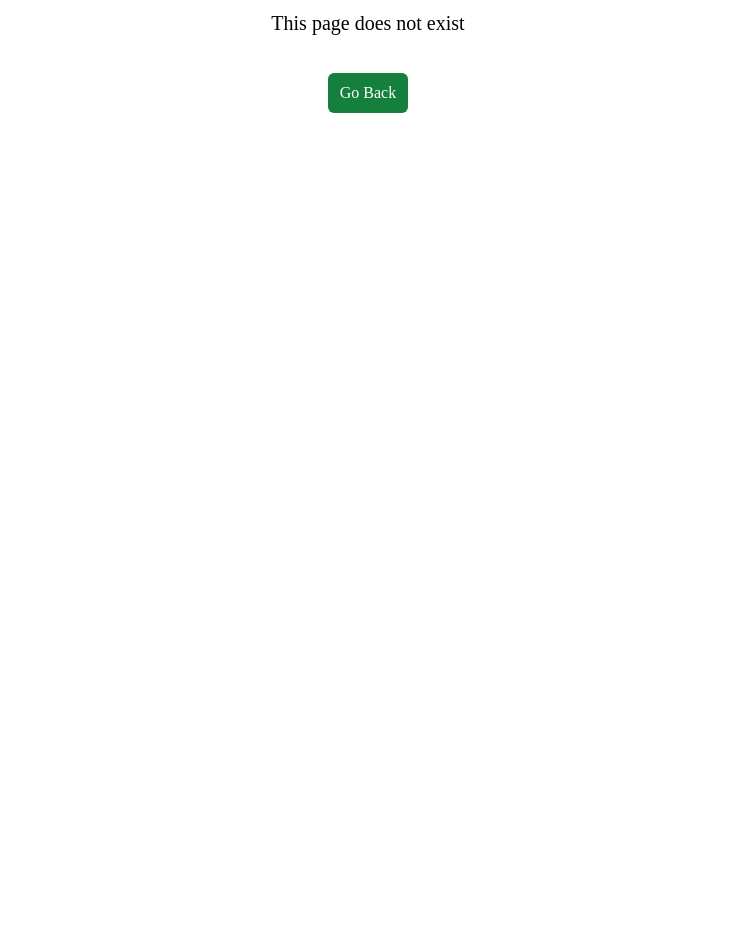
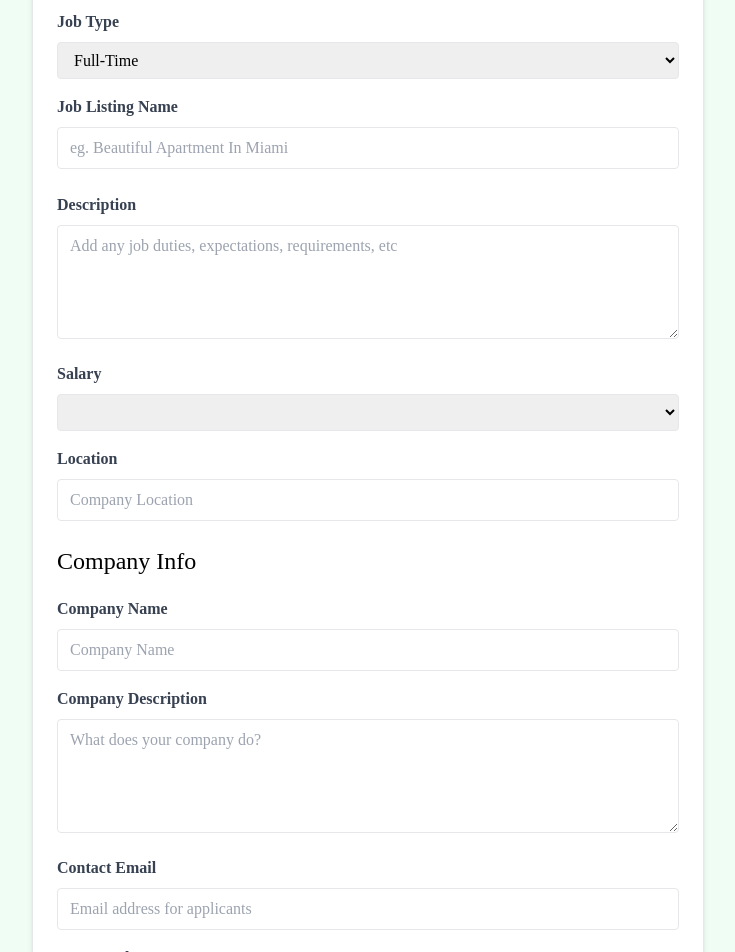
Before and after one commit to Clementmwangi/Mastering-vue, a Vue app: page /jobs/edit/1 in a window 1280 px wide. Before the commit this address had no page. Shown: the part 260-1212 px from the top of the page, without its empty margins (272-1007 px from the left). Before the commit the page ends 800 px from the top, so only its background shows below. Built offline with nearby package versions, Linux system fonts and the light colour scheme; no server answers; the HTML template or start-up script is replaced by a standard one.

Commit message:
added an EditJobView page and added its path to router

```diff
--- /dev/null
+++ b/src/Views/EditJobView.vue
@@ -0,0 +1,253 @@
+<script setup>
+    import { reactive, onMounted } from 'vue';
+    import { useToast } from 'vue-toastification';
+    import router from '@/router';
+    import { useRoute } from 'vue-router';
+    import axios from 'axios';
+
+    const route = useRoute();
+
+    const jobId = route.params.id;
+
+    const form = reactive({
+        type: 'Full-Time',
+        title: '',
+        description: '',
+        salary: '',
+        location: '',
+        company: {
+            name: '',
+            description: '',
+            contactEmail: '',
+            contactPhone: ''
+        }
+    });
+
+    const state = reactive({
+        job: {},
+        isloading: true
+    });
+
+    const toast = useToast();
+
+    const handleSubmit = async () => {
+        const newjob = {
+            type: form.type,
+            title: form.title,
+            description: form.description,
+            salary: form.salary,
+            location: form.location,
+            company: {
+                name: form.company.name,
+                description: form.company.description,
+                contactEmail: form.company.contactEmail,
+                contactPhone: form.company.contactPhone
+            }
+        }
+
+        try {
+            const response = await axios.post('/api/jobs', newjob);
+            toast.success('Job added successfully!');
+            router.push(`/jobs/${response.data.id}`);
+        } catch (error) {
+            console.error('Error fetching jobs:', error);
+            toast.error('Error adding job. Please try again.');
+        }
+    };
+
+    onMounted(async () => {
+        try {
+            const response = await axios.get(`/api/jobs/${jobId}`);
+            state.job = response.data;
+            form.type = state.job.type;
+            form.title = state.job.title;
+            form.description = state.job.description;
+            form.salary = state.job.salary;
+            form.location = state.job.location;
+            form.company.name = state.job.company.name;
+            form.company.description = state.job.company.description;
+            form.company.contactEmail = state.job.company.contactEmail;
+            form.company.contactPhone = state.job.company.contactPhone;
+        } catch (error) {
+            console.error('Error fetching job:', error);
+            toast.error('Error fetching job details. Please try again.');
+        } finally {
+            state.isloading = false;
+        }
+    });
+</script>
+
+<template>
+    <section class="bg-green-50">
+      <div class="container m-auto max-w-2xl py-24">
+        <div
+          class="bg-white px-6 py-8 mb-4 shadow-md rounded-md border m-4 md:m-0"
+        >
+          <form v-on:submit.prevent="handleSubmit">
+            <h2 class="text-3xl text-center font-semibold mb-6">Edit Job</h2>
+
+            <div class="mb-4">
+              <label for="type" class="block text-gray-700 font-bold mb-2"
+                >Job Type</label
+              >
+              <select
+              v-model="form.type"
+                id="type"
+                name="type"
+                class="border rounded w-full py-2 px-3"
+                required
+              >
+                <option value="Full-Time">Full-Time</option>
+                <option value="Part-Time">Part-Time</option>
+                <option value="Remote">Remote</option>
+                <option value="Internship">Internship</option>
+              </select>
+            </div>
+
+            <div class="mb-4">
+              <label class="block text-gray-700 font-bold mb-2"
+                >Job Listing Name</label
+              >
+              <input
+                type="text"
+                v-model="form.title"
+                id="name"
+                name="name"
+                class="border rounded w-full py-2 px-3 mb-2"
+                placeholder="eg. Beautiful Apartment In Miami"
+                required
+              />
+            </div>
+            <div class="mb-4">
+              <label
+                for="description"
+                class="block text-gray-700 font-bold mb-2"
+                >Description</label
+              >
+              <textarea
+                id="description"
+                v-model="form.description"
+                name="description"
+                class="border rounded w-full py-2 px-3"
+                rows="4"
+                placeholder="Add any job duties, expectations, requirements, etc"
+              ></textarea>
+            </div>
+
+            <div class="mb-4">
+              <label for="type" class="block text-gray-700 font-bold mb-2"
+                >Salary</label
+              >
+              <select
+                id="salary"
+                v-model="form.salary"
+                name="salary"
+                class="border rounded w-full py-2 px-3"
+                required
+              >
+                <option value="Under $50K">under $50K</option>
+                <option value="$50K - $60K">$50 - $60K</option>
+                <option value="$60K - $70K">$60 - $70K</option>
+                <option value="$70K - $80K">$70 - $80K</option>
+                <option value="$80K - $90K">$80 - $90K</option>
+                <option value="$90K - $100K">$90 - $100K</option>
+                <option value="$100K - $125K">$100 - $125K</option>
+                <option value="$125K - $150K">$125 - $150K</option>
+                <option value="$150K - $175K">$150 - $175K</option>
+                <option value="$175K - $200K">$175 - $200K</option>
+                <option value="Over $200K">Over $200K</option>
+              </select>
+            </div>
+
+            <div class="mb-4">
+              <label class="block text-gray-700 font-bold mb-2">
+                Location
+              </label>
+              <input
+                type="text"
+                v-model="form.location"
+                id="location"
+                name="location"
+                class="border rounded w-full py-2 px-3 mb-2"
+                placeholder="Company Location"
+                required
+              />
+            </div>
+
+            <h3 class="text-2xl mb-5">Company Info</h3>
+
+            <div class="mb-4">
+              <label for="company" class="block text-gray-700 font-bold mb-2"
+                >Company Name</label
+              >
+              <input
+                type="text"
+                v-model="form.company.name"
+                id="company"
+                name="company"
+                class="border rounded w-full py-2 px-3"
+                placeholder="Company Name"
+              />
+            </div>
+
+            <div class="mb-4">
+              <label
+                for="company_description"
+                class="block text-gray-700 font-bold mb-2"
+                >Company Description</label
+              >
+              <textarea
+                id="company_description"
+                v-model="form.company.description"
+                name="company_description"
+                class="border rounded w-full py-2 px-3"
+                rows="4"
+                placeholder="What does your company do?"
+              ></textarea>
+            </div>
+
+            <div class="mb-4">
+              <label
+                for="contact_email"
+                class="block text-gray-700 font-bold mb-2"
+                >Contact Email</label
+              >
+              <input
+                type="email"
+                v-model="form.company.contactEmail"
+                id="contact_email"
+                name="contact_email"
+                class="border rounded w-full py-2 px-3"
+                placeholder="Email address for applicants"
+                required
+              />
+            </div>
+            <div class="mb-4">
+              <label
+                for="contact_phone"
+                class="block text-gray-700 font-bold mb-2"
+                >Contact Phone</label
+              >
+              <input
+                type="tel"
+                v-model="form.company.contactPhone"
+                id="contact_phone"
+                name="contact_phone"
+                class="border rounded w-full py-2 px-3"
+                placeholder="Optional phone for applicants"
+              />
+            </div>
+
+            <div>
+              <button
+                class="bg-green-500 hover:bg-green-600 text-white font-bold py-2 px-4 rounded-full w-full focus:outline-none focus:shadow-outline"
+                type="submit"
+              >
+                Update Job
+              </button>
+            </div>
+          </form>
+        </div>
+      </div>
+    </section>
+</template>
--- a/src/router/index.js
+++ b/src/router/index.js
@@ -4,6 +4,7 @@
 import NotFoundView from "@/Views/NotFoundView.vue";
 import JobView from "@/Views/JobView.vue";
 import AddJobView from "@/Views/AddJobView.vue";
+import EditJobView from "@/Views/EditJobView.vue";
 
 const router = createRouter({
     history: createWebHistory(import.meta.env.BASE_URL),
@@ -24,6 +25,11 @@
             component: JobView,
         },
         {
+            path: '/jobs/edit/:id',
+            name: 'edit-Job',
+            component: EditJobView,
+        },
+        {
         path: '/jobs/add',
         name: 'add-job',
         component: AddJobView,
```
